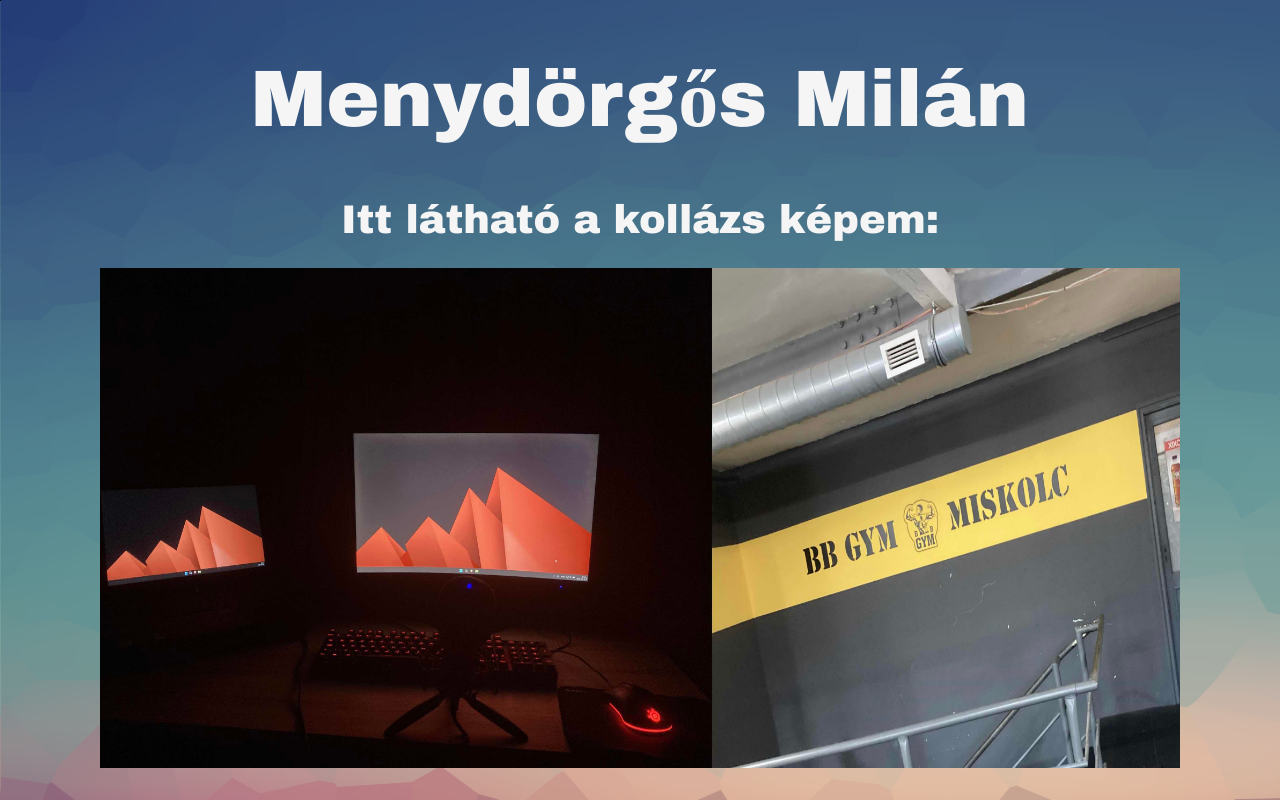
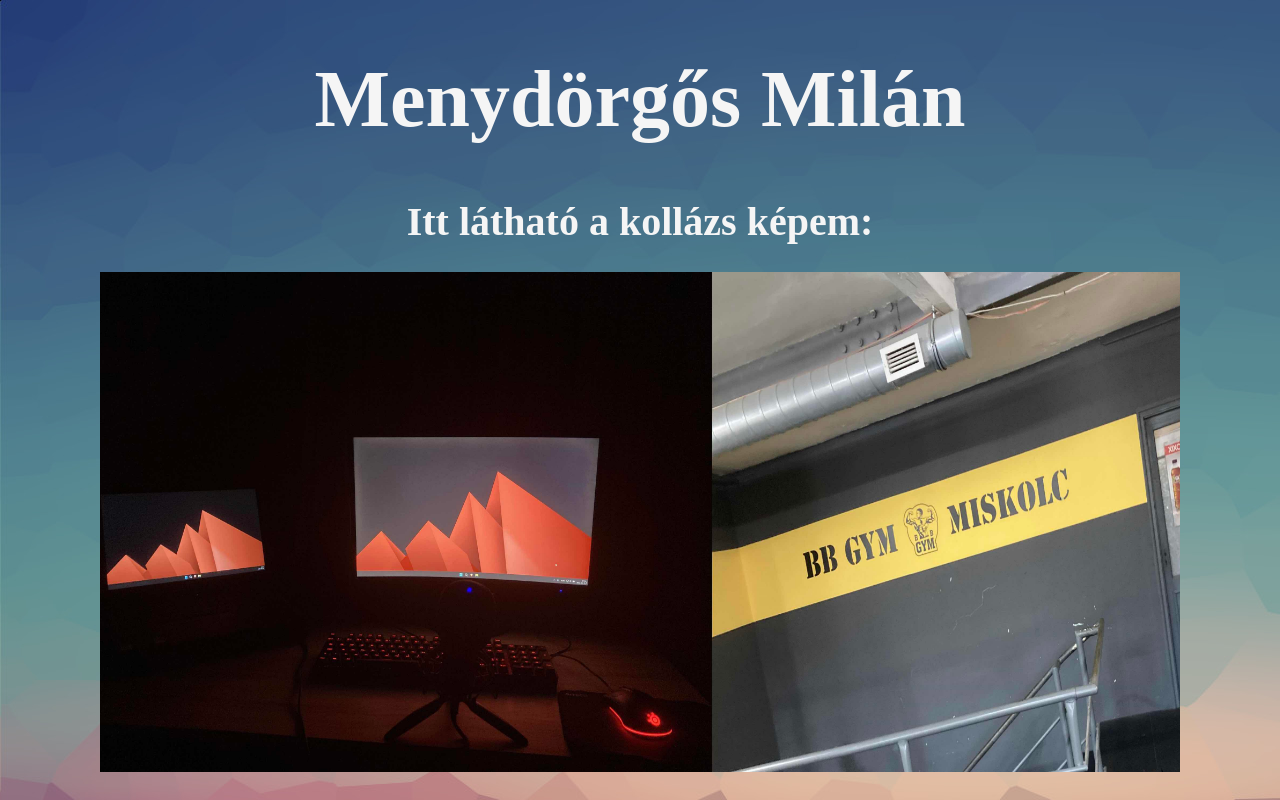
Before and after one commit to milanmn/web, a plain HTML site: page index.html in a window 1280 px wide. Drawn offline with Linux system fonts and the light colour scheme.

Commit message:
Update style.css

```diff
--- a/css/style.css
+++ b/css/style.css
@@ -1,11 +1,9 @@
 .centertext {
     color: whitesmoke;
-    font-family: Arial Black;
     font-size: 40px;
 }
 
 .kollazstext {
     color: whitesmoke;
-    font-family: Arial Black;
     font-size: 20px;
 }
```
